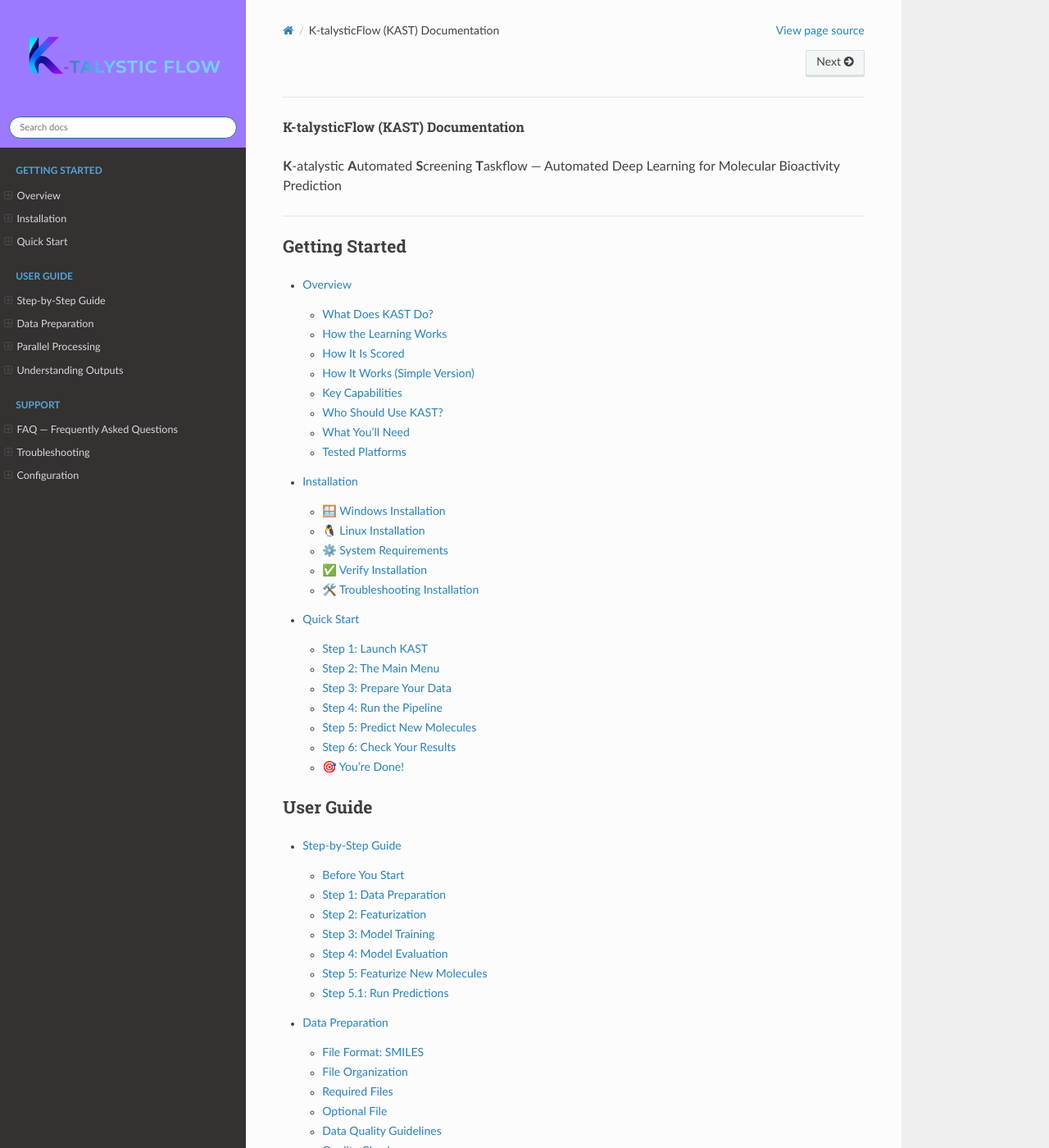
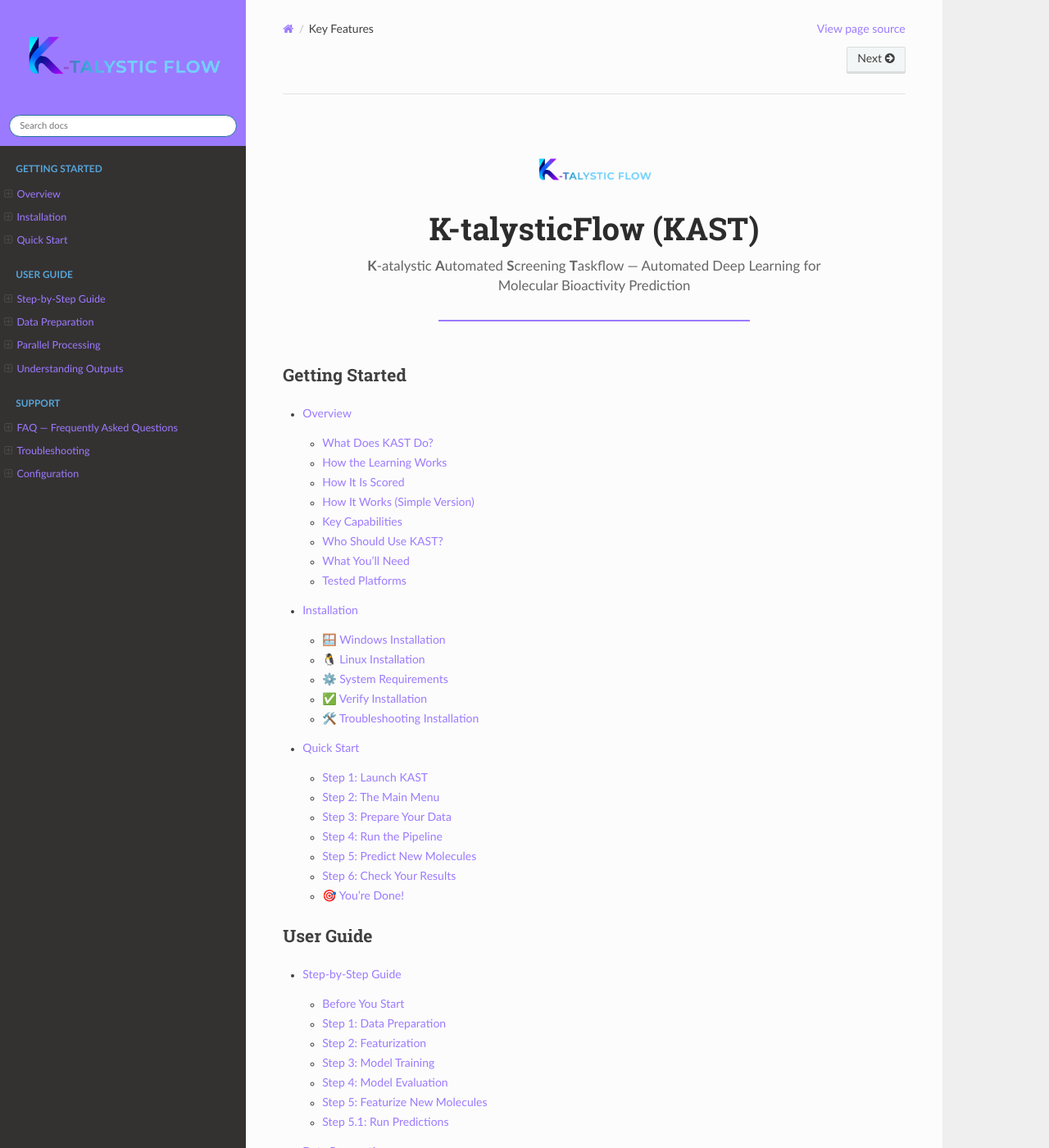
Before and after one commit to kelsouzs/KAST, a Sphinx documentation site: the page built from docs/index.md, in a window 1280 px wide and 1400 px high. Shown: the whole window at 82% size. Built offline with Sphinx 7.4.7 and the Read the Docs theme 3.1.0, drawn with Linux system fonts in a browser that asks for light colours; pages that are not in the unit, such as notebooks, are missing from menus.

Commit message:
Read the Docs

````diff
--- a/docs/_static/custom.css
+++ b/docs/_static/custom.css
@@ -1,21 +1,25 @@
-/* Controla tamanho de emojis em headings */
-h1, h2, h3 {
-    font-size: revert;
+/* Logo centralizada no conteúdo */
+.kast-header {
+    text-align: center;
+    padding: 2rem 0;
 }
 
-h1 img, h2 img, h3 img,
-h1 .emoji, h2 .emoji, h3 .emoji {
-    font-size: 1rem !important;
-    vertical-align: middle;
+/* Tipografia igual DeepChem */
+body, .wy-nav-content {
+    font-family: Lato, proxima-nova, "Helvetica Neue", Arial, sans-serif;
+    font-size: 14px;
 }
 
-/* Tipografia igual ao DeepChem */
-body {
-    font-family: Lato, proxima-nova, Helvetica Neue, Arial, sans-serif;
-    font-size: 14px;
-    line-height: 1.5;
+/* Largura do conteúdo */
+.wy-nav-content {
+    max-width: 850px;
 }
 
-.wy-nav-content {
-    max-width: 800px;
+/* Links roxos KAST */
+a {
+    color: #9c7aff !important;
 }
+
+.wy-menu-vertical a:hover {
+    background: #9c7aff !important;
+}
--- a/docs/conf.py
+++ b/docs/conf.py
@@ -44,3 +44,4 @@ exclude_patterns = ['_build', 'Thumbs.db', '.DS_Store']
 language = 'en'
 
 html_css_files = ['custom.css']
+html_static_path = ['_static']
--- a/docs/index.md
+++ b/docs/index.md
@@ -1,8 +1,14 @@
-#  K-talysticFlow (KAST) Documentation
-
-**K**-atalystic **A**utomated **S**creening **T**askflow — Automated Deep Learning for Molecular Bioactivity Prediction
-
----
+```{raw} html
+<div style="text-align: center; padding: 2.5rem 0 1.5rem 0;">
+  <img src="_static/kast_logo.png" alt="KAST Logo" width="150" style="margin-bottom: 1.2rem; display: block; margin-left: auto; margin-right: auto;"/>
+  <h1 style="font-size: 2.4rem; margin: 0; color: #2c2c2c;">K-talysticFlow (KAST)</h1>
+  <p style="font-size: 1.05rem; color: #666; margin-top: 0.6rem; max-width: 600px; margin-left: auto; margin-right: auto;">
+    <strong>K</strong>-atalystic <strong>A</strong>utomated <strong>S</strong>creening
+    <strong>T</strong>askflow — Automated Deep Learning for Molecular Bioactivity Prediction
+  </p>
+  <hr style="margin: 1.8rem auto; width: 50%; border: none; border-top: 2px solid #9c7aff;"/>
+</div>
+```
 
 ```{toctree}
 :maxdepth: 2
@@ -35,9 +41,9 @@ support/configuration
 
 ## Key Features
 
--  **Interactive Menu** — Easy step-by-step workflow
--  **Parallel Processing** — 5-10x faster on large datasets
--  **Deep Learning** — DeepChem + TensorFlow neural networks
--  **K-Prediction Score** — Proprietary scoring for molecular ranking
--  **Full Validation** — ROC/AUC, Cross-Val, Enrichment Factor
--  **One-Click Setup** — Automated for Windows and Linux
+- **Interactive Menu** — Easy step-by-step workflow
+- **Parallel Processing** — 5-10x faster on large datasets
+- **Deep Learning** — DeepChem + TensorFlow neural networks
+- **K-Prediction Score** — Proprietary scoring for molecular ranking
+- **Full Validation** — ROC/AUC, Cross-Val, Enrichment Factor
+- **One-Click Setup** — Automated for Windows and Linux
````
Also changed, not shown: 1 other file.
